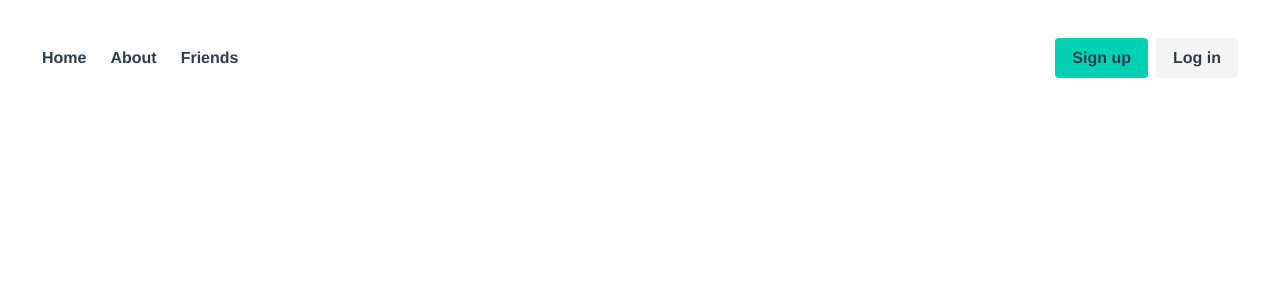
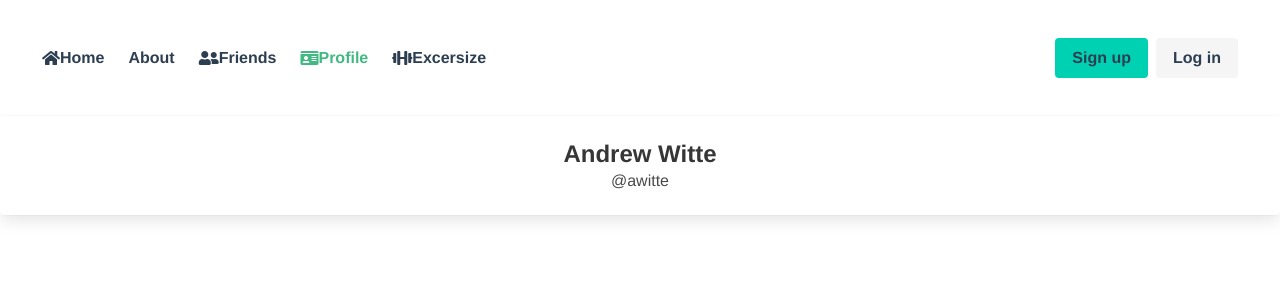
Before and after one commit to andrewwitte97/Fitness_Tracker, a Vue app in the folder client/fitness_tracker/: page /#/profile in a window 1280 px wide. Shown: the top 300 px of the page. Built offline with nearby package versions, Linux system fonts and the light colour scheme.

Commit message:
More Vue additions. Laying out the app more.

```diff
--- a/client/fitness_tracker/src/App.vue
+++ b/client/fitness_tracker/src/App.vue
@@ -19,9 +19,11 @@
 
         <div id="navbarBasicExample" class="navbar-menu">
           <div class="navbar-start">
-            <router-link class="navbar-item" to="/">Home</router-link>
+            <router-link class="navbar-item" to="/"><i class="fas fa-home"></i>Home</router-link>
             <router-link class="navbar-item" to="/about">About</router-link>
-            <router-link class="navbar-item" to ="/friends">Friends</router-link>
+            <router-link class="navbar-item" to ="/friends"><i class="fas fa-user-friends"></i>Friends</router-link>
+            <router-link class="navbar-item" to ="/profile"><i class="fas fa-id-card"></i>Profile</router-link>
+            <router-link class="navbar-item" to ="/excersize"><i class="fas fa-dumbbell"></i>Excersize</router-link>
 
           </div>
 
--- a/client/fitness_tracker/src/main.js
+++ b/client/fitness_tracker/src/main.js
@@ -3,6 +3,7 @@ import Vue from 'vue'
 import App from './App.vue'
 import router from './router'
 import 'bulma/css/bulma.css'
+import '@fortawesome/fontawesome-free/css/all.css'
 
 Vue.config.productionTip = false
 
--- a/client/fitness_tracker/src/router/index.js
+++ b/client/fitness_tracker/src/router/index.js
@@ -11,7 +11,20 @@ const routes = [
   { path: '/about',  name: 'about',
     component: () => import(/* webpackChunkName: "about" */ '../views/About.vue')
   },
-  { path: '/Friends', name: 'Friends'}
+  { path: '/Friends', name: 'Friends',
+    component: () => import('../views/Friends.vue')},
+
+  {
+    path: '/profile',
+    name: 'profile',
+    component: () => import('../views/Profile.vue')
+  },
+
+  {
+    path: '/excersize',
+    name: '/excersize',
+    component: () => import('../views/Excersize.vue')
+  }
 
 ]
 
--- /dev/null
+++ b/client/fitness_tracker/src/views/Excersize.vue
@@ -0,0 +1,6 @@
+<template>
+  <div class="excersize">
+    <h1>This page will display your excersizes!
+    </h1>
+  </div>
+</template>
--- /dev/null
+++ b/client/fitness_tracker/src/views/Profile.vue
@@ -0,0 +1,12 @@
+<template>
+    <div class="card">
+  <div class="card-content">
+    <div class="media">
+      <div class="media-content">
+        <p class="title is-4">Andrew Witte</p>
+        <p class="subtitle is-6">@awitte</p>
+      </div>
+    </div>
+  </div>
+</div>
+</template>
```
